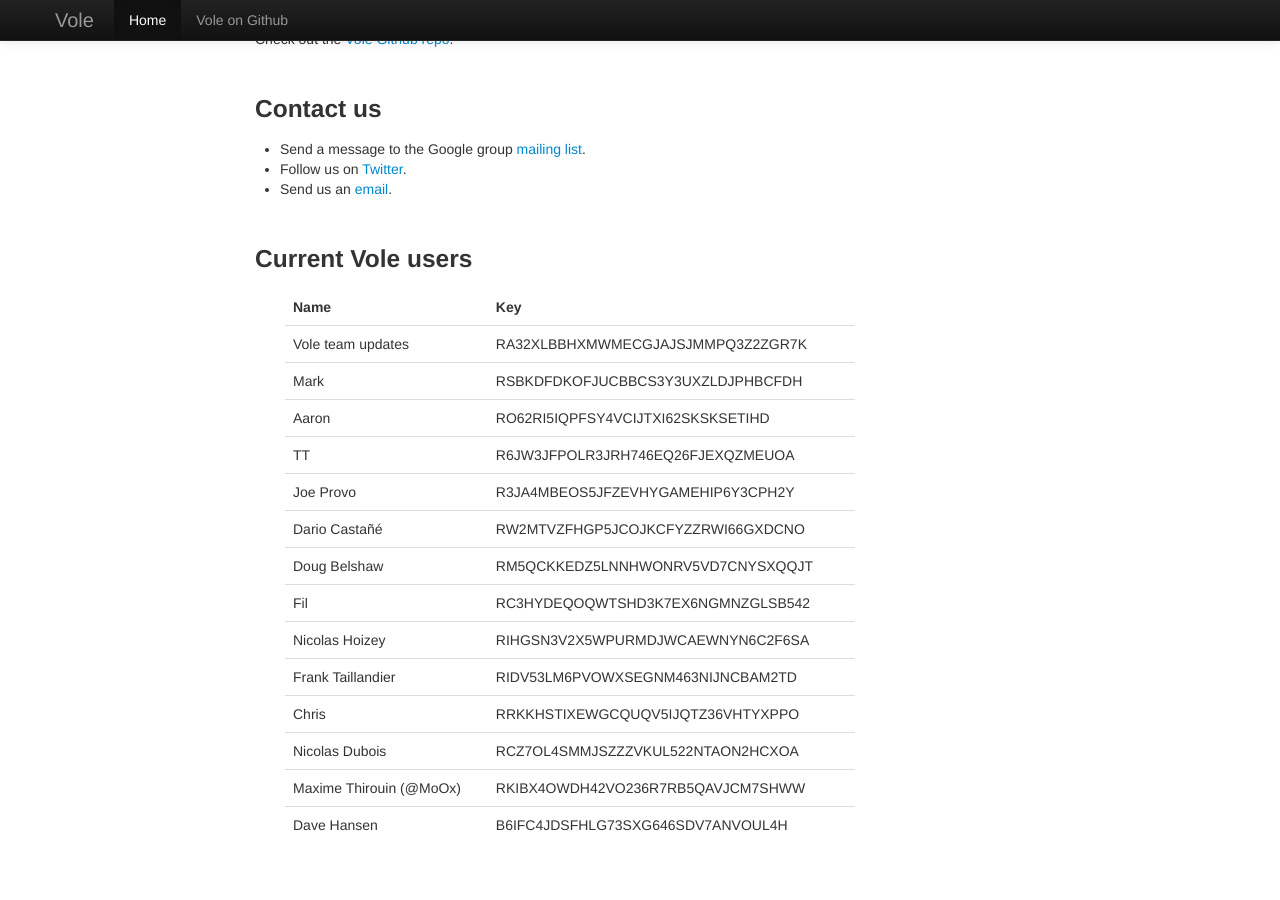
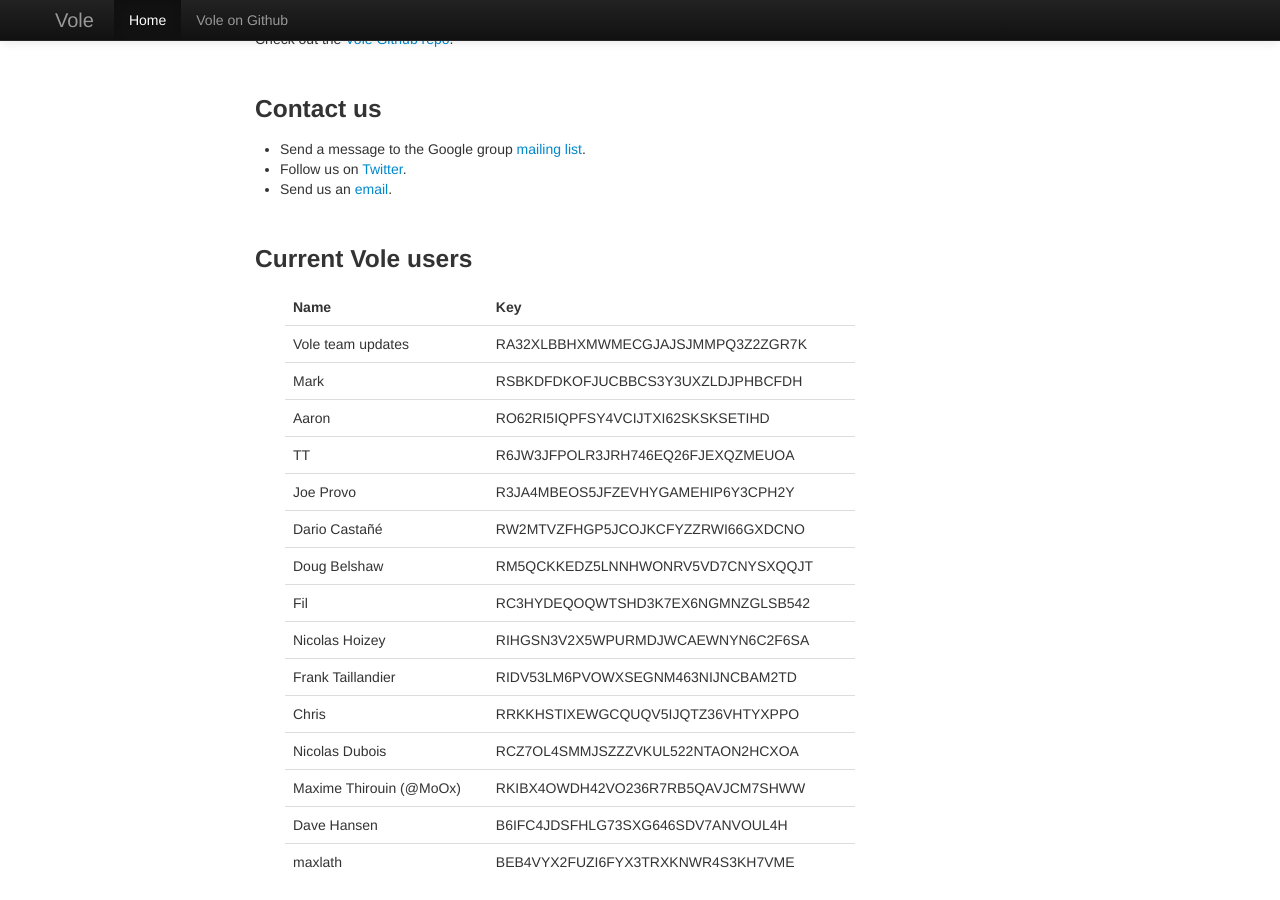
Before and after one commit to vole/vole.github.io, a Jekyll site: the page built from index.html, in a window 1280 px wide and 900 px high, scrolled down 2242 px. Built offline with Jekyll 4.4.1, drawn with Linux system fonts in a browser that asks for light colours; before the commit the page ends 3105 px from its top, so only the background shows below that.

Commit message:
added maxlath key

```diff
--- a/index.html
+++ b/index.html
@@ -158,6 +158,10 @@
               <td>Dave Hansen</td>
               <td>B6IFC4JDSFHLG73SXG646SDV7ANVOUL4H</td>
             </tr>
+            <tr>
+              <td>maxlath</td>
+              <td>BEB4VYX2FUZI6FYX3TRXKNWR4S3KH7VME</td>
+            </tr>
           </tbody>
         </table>
       </div>
```
